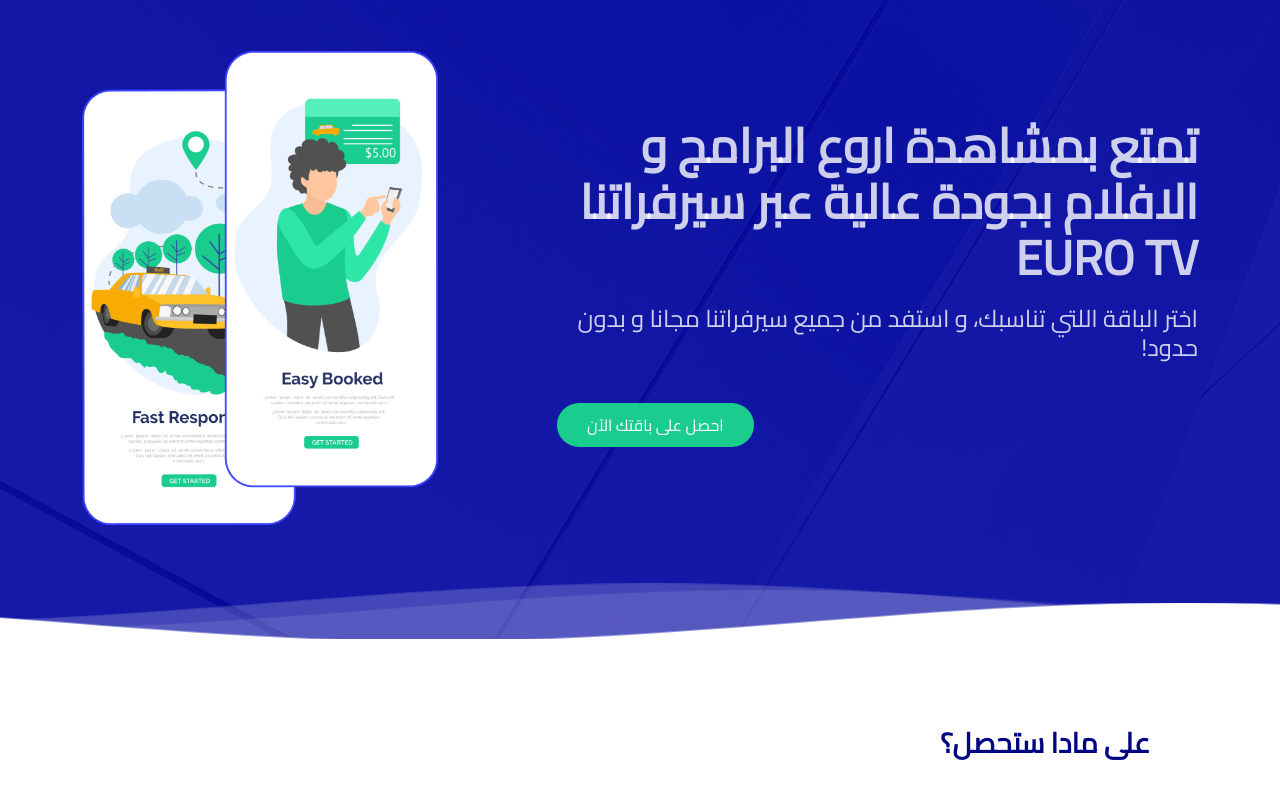
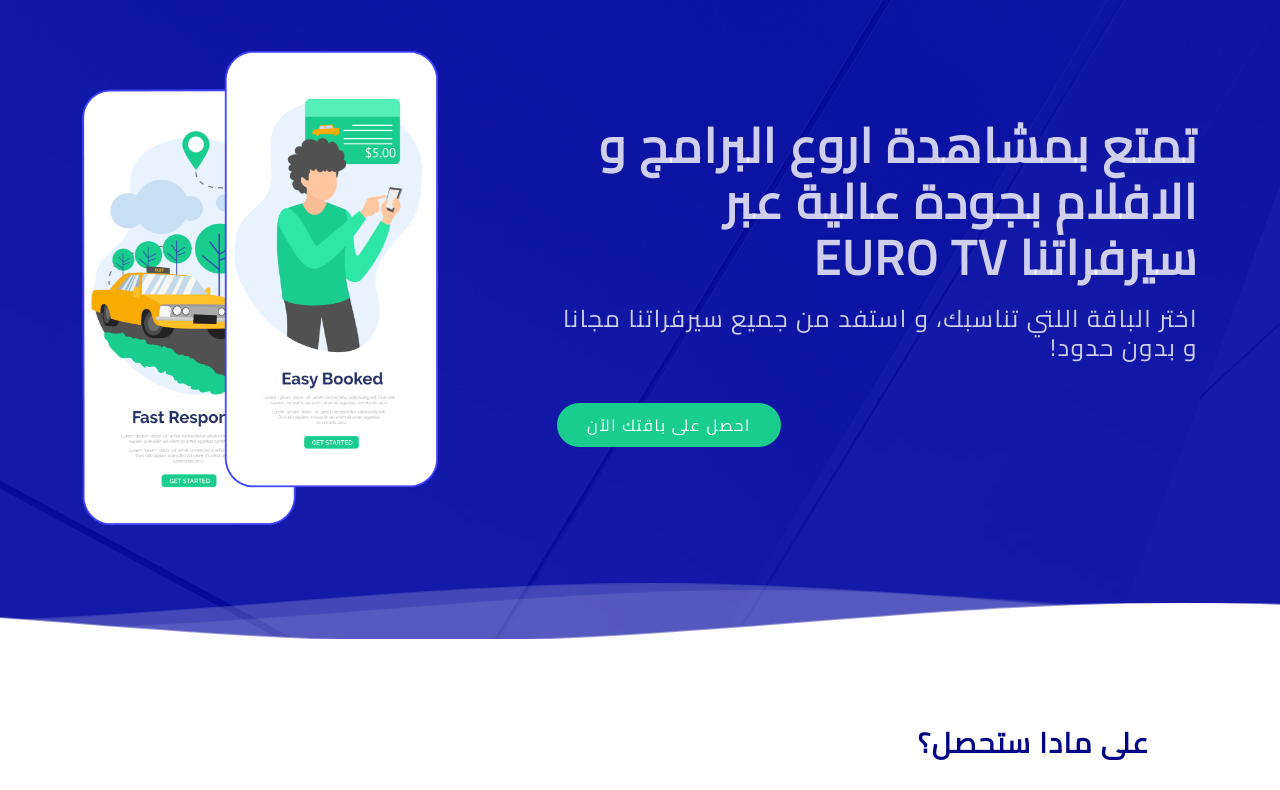
Before and after one commit to FouadBerradi20/iptv, a plain HTML site: page index.html in a window 1280 px wide. Shown: the part 76-866 px from the top of the page. Drawn offline with Linux system fonts and the light colour scheme.

Commit message:
modify letter spacing

```diff
--- a/assets/css/style.css
+++ b/assets/css/style.css
@@ -9,9 +9,10 @@
 /*--------------------------------------------------------------
 # General
 --------------------------------------------------------------*/
-body {
+body *{
   font-family: "Cairo", sans-serif;
   color: #444444;
+  letter-spacing: 1.6px!important;
 }
 
 a {
```
